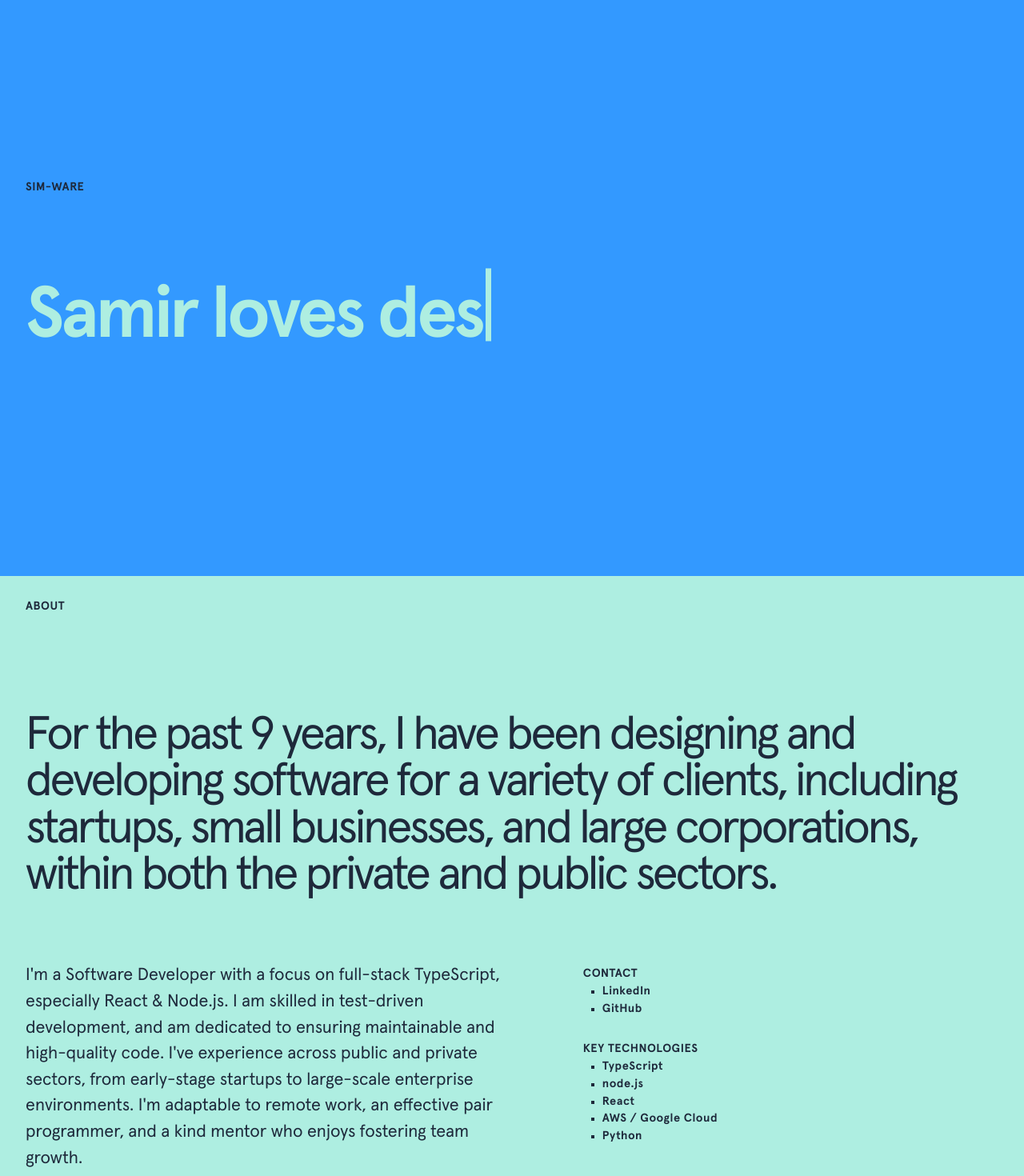
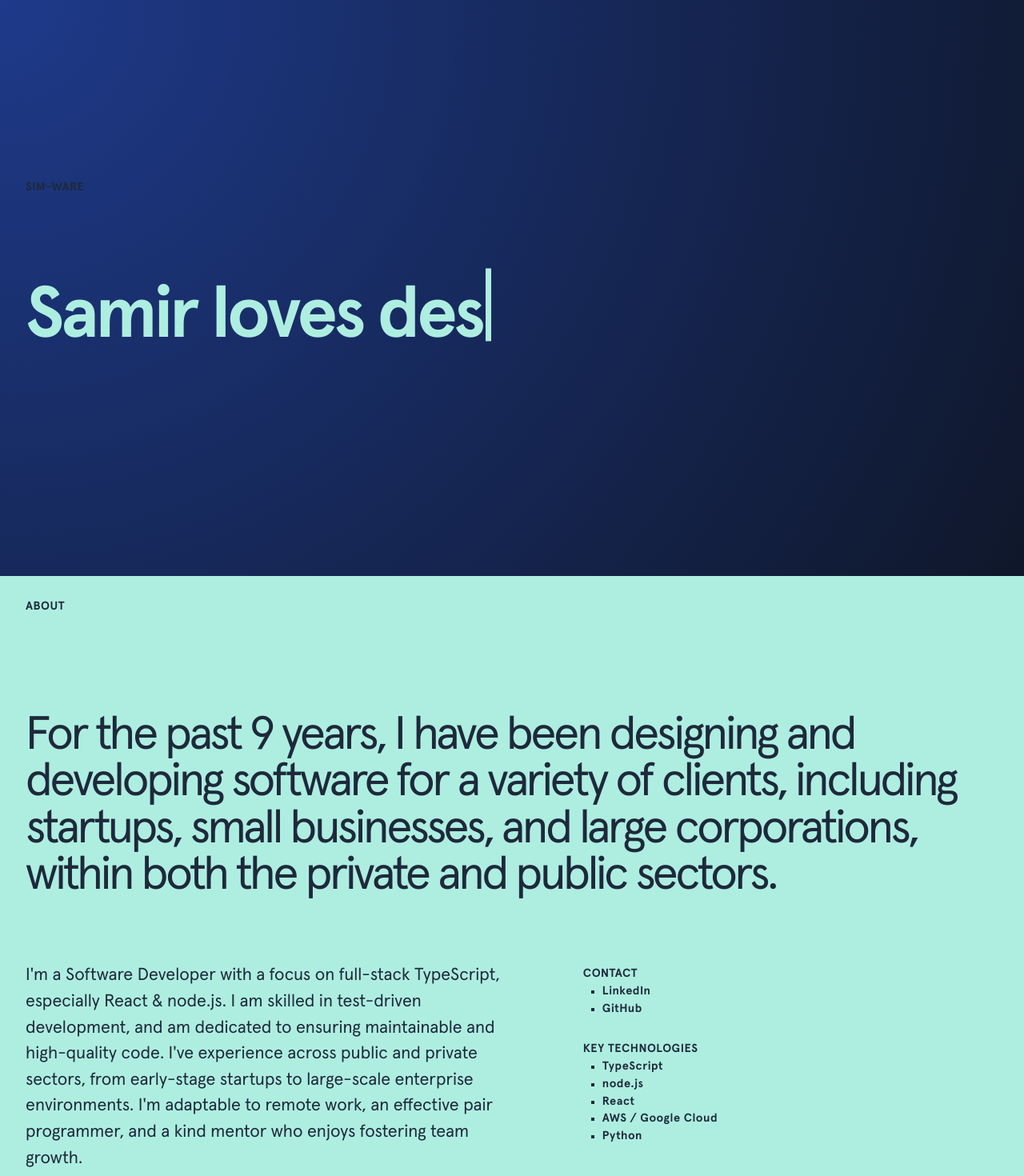
Before and after one commit to sim-ware/simisite, a Preact app: page / in a window 1280 px wide. Shown: the top 1470 px of the page at 80% size. Built offline with nearby package versions, Linux system fonts and the light colour scheme.

Commit message:
Updates bio, adds gradient to landing

```diff
--- a/src/components/bio/Bio.tsx
+++ b/src/components/bio/Bio.tsx
@@ -31,7 +31,7 @@ export default function Bio() {
             <div style={{flex: 1, maxWidth: '47.5%'}}>
               <Paragraph
                 paddingTop="0"
-                text="I'm a Software Developer with a focus on full-stack TypeScript, especially React & Node.js. I am skilled in test-driven development, and am dedicated to ensuring maintainable and high-quality code. I've experience across public and private sectors, from early-stage startups to large-scale enterprise environments. I'm adaptable to remote work, an effective pair programmer, and a kind mentor who enjoys fostering team growth."
+                text="I'm a Software Developer with a focus on full-stack TypeScript, especially React & node.js. I am skilled in test-driven development, and am dedicated to ensuring maintainable and high-quality code. I've experience across public and private sectors, from early-stage startups to large-scale enterprise environments. I'm adaptable to remote work, an effective pair programmer, and a kind mentor who enjoys fostering team growth."
                 marginBottom="0"
               />
 
--- a/src/components/landing/Landing.tsx
+++ b/src/components/landing/Landing.tsx
@@ -39,7 +39,8 @@ export default function Landing() {
   return (
     <>
       <div style={{
-        backgroundColor: '#39f',
+        // backgroundColor: '#39f',
+        background: 'radial-gradient(circle at top left, #1e3a8a, #0f172a)',
         height: '90dvh',
         paddingTop: '24.5dvh',
         paddingLeft: '2.5dvw'
```
